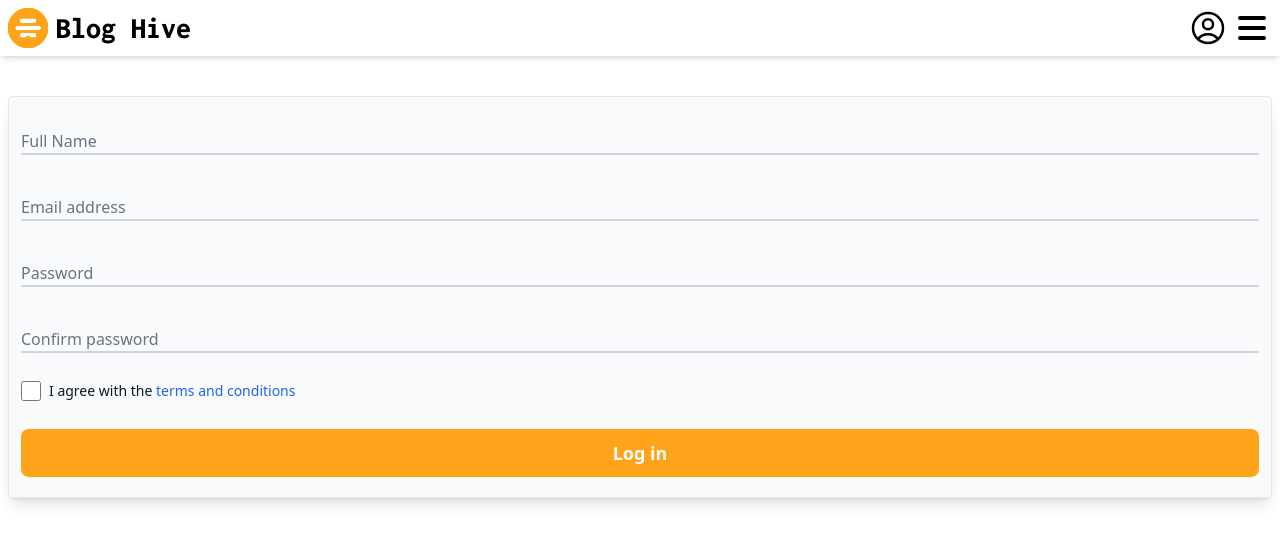
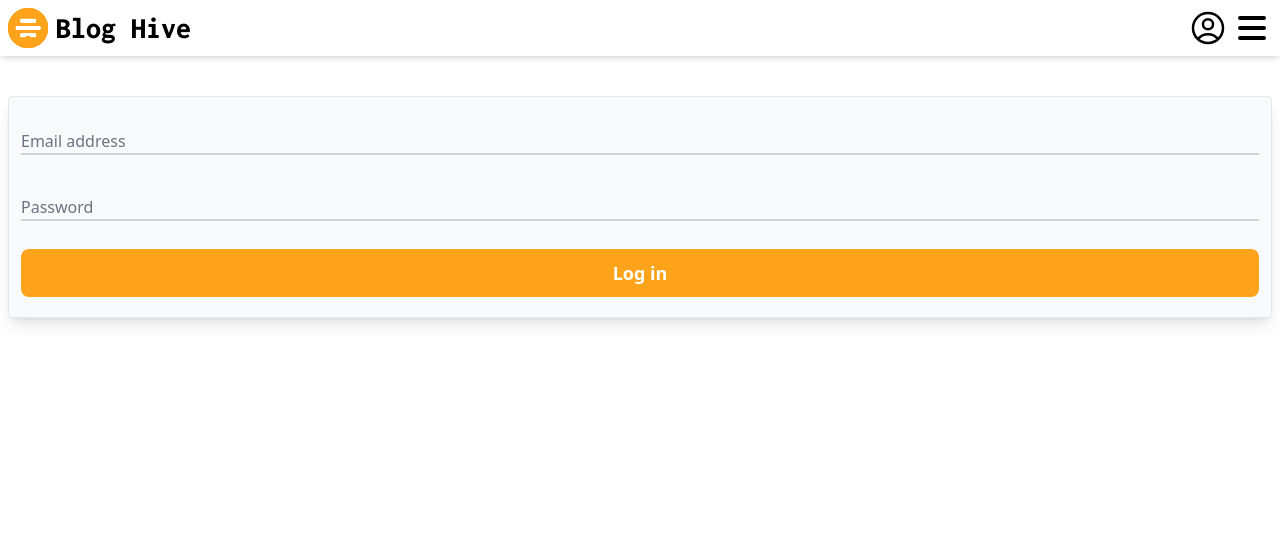
Before and after one commit to RajNykDhulapkar/BlogHive, a Next.js app in the folder client/: page /auth/login in a window 1280 px wide. Shown: the top 544 px of the page. Built offline with nearby package versions, Linux system fonts and the light colour scheme.

Commit message:
add login form

```diff
--- a/client/src/components/Header/Header.jsx
+++ b/client/src/components/Header/Header.jsx
@@ -135,7 +135,7 @@ const Header = () => {
                     </button>
                 </div>
                 {showMenu && (
-                    <div className='absolute left-[0.5rem] top-[4.2rem] w-[calc(100%-1rem)] '>
+                    <div className='absolute z-10 left-[0.5rem] top-[4.2rem] w-[calc(100%-1rem)] shadow-md overflow-hidden rounded-lg '>
                         <div className='absolute inset-y-0 left-0 flex items-center pl-3 pointer-events-none'>
                             <SearchIcon />
                         </div>
@@ -156,7 +156,7 @@ const Header = () => {
                 )}
 
                 {showMenu && (
-                    <div className='absolute border bg-slate-50 left-[0.5rem] top-[7.5rem] w-[calc(100%-1rem)] rounded-md shadow-md p-4'>
+                    <div className='absolute z-10 border bg-slate-50 left-[0.5rem] top-[7.5rem] w-[calc(100%-1rem)] rounded-md shadow-md p-4'>
                         <ul className='w-full m-0 p-0 flex flex-col gap-1'>
                             {navLinks.map((link) => (
                                 <li
@@ -176,7 +176,7 @@ const Header = () => {
                     </div>
                 )}
                 {showProfile && (
-                    <div className='absolute border bg-slate-50 left-[0.5rem] top-[4.2rem] w-[calc(100%-1rem)] rounded-md shadow-md p-4'>
+                    <div className='absolute z-10 border bg-slate-50 left-[0.5rem] top-[4.2rem] w-[calc(100%-1rem)] rounded-md shadow-md p-4'>
                         <ul className='w-full m-0 p-0 flex flex-col gap-1'>
                             {user
                                 ? profileNavLinks.loggedIn.map((link) => (
--- a/client/src/features/auth/auth.slice.js
+++ b/client/src/features/auth/auth.slice.js
@@ -71,4 +71,11 @@ export const selectAuthRegisterStatus = (state) => ({
     success: state.auth.registerSuccess,
 });
 
+export const selectAuthLoginStatus = (state) => ({
+    status: state.auth.status,
+    error: state.auth.error,
+    loading: state.auth.loading,
+    success: state.auth.success,
+});
+
 export default authSlice.reducer;
--- a/client/src/pages/auth/login.jsx
+++ b/client/src/pages/auth/login.jsx
@@ -6,17 +6,14 @@ import {
     onFocusOut,
     validateInput,
 } from "../../../hooks/form/form.utils";
-import { registerUser } from "../../features/auth/auth.api";
+import { loginUser } from "../../features/auth/auth.api";
 import { useDispatch, useSelector } from "react-redux";
-import { selectAuthRegisterStatus } from "../../features/auth/auth.slice";
+import { selectAuthLoginStatus } from "../../features/auth/auth.slice";
 import { useRouter } from "next/router";
 
 const initialState = {
-    name: { value: "", touched: false, hasError: true, error: "" },
     email: { value: "", touched: false, hasError: true, error: "" },
     password: { value: "", touched: false, hasError: true, error: "" },
-    confirmPassword: { value: "", touched: false, hasError: true, error: "" },
-    terms: { value: false, touched: false, hasError: true, error: "" },
     isFormValid: false,
 };
 
@@ -34,15 +31,15 @@ const formsReducer = (state, action) => {
     }
 };
 
-const Register = () => {
+const Login = () => {
     const dispatchThunk = useDispatch();
     const router = useRouter();
 
-    const { success } = useSelector(selectAuthRegisterStatus);
+    const { success } = useSelector(selectAuthLoginStatus);
 
     useEffect(() => {
         if (success) {
-            router.push("/auth/login");
+            router.push("/");
         }
     }, [success]);
 
@@ -79,14 +76,12 @@ const Register = () => {
         if (!isFormValid) {
             setShowError(true);
         } else {
-            const { name, email, password, confirmPassword } = formState;
-            console.log(name.value, email.value, password.value, confirmPassword.value);
+            const { email, password } = formState;
+            // console.log(email.value, password.value);
             dispatchThunk(
-                registerUser({
-                    name: name.value,
+                loginUser({
                     email: email.value,
                     password: password.value,
-                    confirmPassword: confirmPassword.value,
                 })
             );
         }
@@ -108,34 +103,6 @@ const Register = () => {
                         <p className='text-lg text-red-600'>Please fill all the fields correctly</p>
                     </div>
                 )}
-                <div className='relative  z-0 w-full mb-6 group'>
-                    <input
-                        type='text'
-                        name='name'
-                        id='floating_name'
-                        className='block py-2 pb-1 px-0 w-full text-base  text-gray-900 bg-transparent border-0 border-b-2 border-gray-300 appearance-none dark:text-white dark:border-gray-600 dark:focus:border-blue-500 focus:outline-none focus:ring-0 focus:border-blue-600 peer'
-                        placeholder=' '
-                        required
-                        value={formState.name.value}
-                        onChange={(e) => {
-                            onInputChange("name", e.target.value, dispatch, formState);
-                        }}
-                        onBlur={(e) => {
-                            onFocusOut("name", e.target.value, dispatch, formState);
-                        }}
-                    />
-                    <label
-                        htmlFor='floating_name'
-                        className='peer-focus:font-medium absolute text-base text-gray-500 dark:text-gray-400 duration-300 transform -translate-y-6 scale-75 top-3 -z-10 origin-[0] peer-focus:left-0 peer-focus:text-blue-600 peer-focus:dark:text-blue-500 peer-placeholder-shown:scale-100 peer-placeholder-shown:translate-y-0 peer-focus:scale-75 peer-focus:-translate-y-6'
-                    >
-                        Full Name
-                    </label>
-                    {formState.name.touched && formState.name.hasError && (
-                        <div className='text-[#f65157] text-xs absolute bottom-0 translate-y-full'>
-                            {formState.name.error}
-                        </div>
-                    )}
-                </div>
 
                 <div className='relative z-0 w-full mb-6 group'>
                     <input
@@ -195,65 +162,6 @@ const Register = () => {
                     )}
                 </div>
 
-                <div className='relative z-0 w-full mb-6 group'>
-                    <input
-                        type='password'
-                        name='confirmPassword'
-                        id='floating_repeat_password'
-                        className='block py-2 pb-1  px-0 w-full text-base text-gray-900 bg-transparent border-0 border-b-2 border-gray-300 appearance-none dark:text-white dark:border-gray-600 dark:focus:border-blue-500 focus:outline-none focus:ring-0 focus:border-blue-600 peer'
-                        placeholder=' '
-                        required
-                        value={formState.confirmPassword.value}
-                        onChange={(e) => {
-                            onInputChange("confirmPassword", e.target.value, dispatch, formState);
-                        }}
-                        onBlur={(e) => {
-                            onFocusOut("confirmPassword", e.target.value, dispatch, formState);
-                        }}
-                    />
-                    <label
-                        htmlFor='floating_repeat_password'
-                        className='peer-focus:font-medium absolute text-base text-gray-500 dark:text-gray-400 duration-300 transform -translate-y-6 scale-75 top-3 -z-10 origin-[0] peer-focus:left-0 peer-focus:text-blue-600 peer-focus:dark:text-blue-500 peer-placeholder-shown:scale-100 peer-placeholder-shown:translate-y-0 peer-focus:scale-75 peer-focus:-translate-y-6'
-                    >
-                        Confirm password
-                    </label>
-                    {formState.confirmPassword.touched && formState.confirmPassword.hasError && (
-                        <div className='text-[#f65157] text-xs absolute bottom-0 translate-y-full'>
-                            {formState.confirmPassword.error}
-                        </div>
-                    )}
-                </div>
-
-                <div className='flex items-start mb-6'>
-                    <div className='flex items-center h-5'>
-                        <input
-                            id='terms'
-                            type='checkbox'
-                            defaultValue
-                            className='w-5 h-5 border border-gray-300 rounded bg-gray-50 focus:ring-3 focus:ring-blue-300 dark:bg-gray-700 dark:border-gray-600 dark:focus:ring-blue-600 dark:ring-offset-gray-800 dark:focus:ring-offset-gray-800'
-                            required
-                            checked={formState.terms.value}
-                            onChange={(e) => {
-                                onFocusOut("terms", e.target.checked, dispatch, formState);
-                            }}
-                        />
-                    </div>
-                    <label
-                        htmlFor='terms'
-                        className='ml-2 text-sm font-medium text-gray-900 dark:text-gray-300'
-                    >
-                        I agree with the{" "}
-                        <a href='#' className='text-blue-600 hover:underline dark:text-blue-500'>
-                            terms and conditions
-                        </a>
-                    </label>
-                    {formState.terms.touched && formState.terms.hasError && (
-                        <div className='text-[#f65157] text-xs absolute bottom-0 translate-y-full'>
-                            {formState.terms.error}
-                        </div>
-                    )}
-                </div>
-
                 <button
                     type='submit'
                     className='text-white  bg-honeydew-primary hover:bg-honeydew-secondary focus:ring-4 focus:outline-none focus:ring-blue-300 font-bold rounded-lg text-lg px-5 py-2.5 text-center dark:bg-blue-600 dark:hover:bg-blue-700 dark:focus:ring-blue-800'
@@ -265,8 +173,8 @@ const Register = () => {
     );
 };
 
-Register.getLayout = function getLayout(page) {
+Login.getLayout = function getLayout(page) {
     return <BlogLayout>{page}</BlogLayout>;
 };
 
-export default Register;
+export default Login;
--- a/client/src/pages/auth/register.jsx
+++ b/client/src/pages/auth/register.jsx
@@ -80,7 +80,6 @@ const Register = () => {
             setShowError(true);
         } else {
             const { name, email, password, confirmPassword } = formState;
-            console.log(name.value, email.value, password.value, confirmPassword.value);
             dispatchThunk(
                 registerUser({
                     name: name.value,
```
Also changed, not shown: 1 other file (tests, documents, lock files or other folders).
